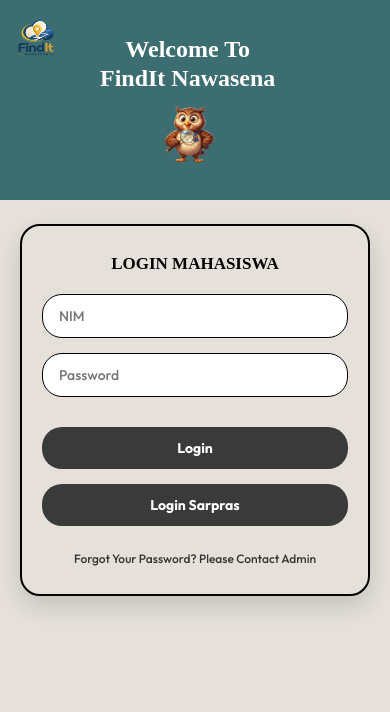
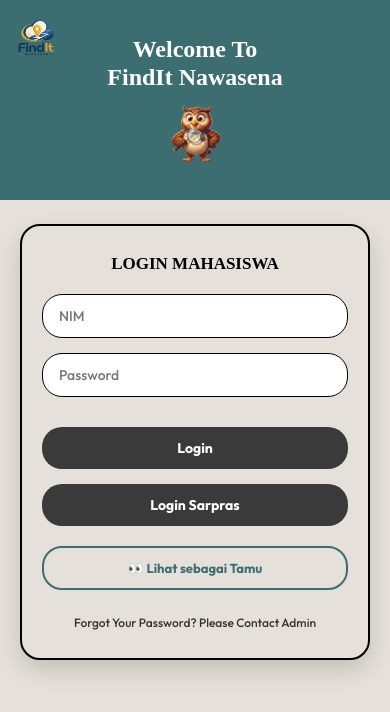
Before and after one commit to gracellapuspitaa/FindIt-app, a website: page login.html in a window 390 px wide. Drawn offline with Linux system fonts and the light colour scheme; some packages are replaced by stand-ins of ours; a script that the page names is missing.

Commit message:
update guest login

```diff
--- a/login.html
+++ b/login.html
@@ -30,6 +30,39 @@ z-index:2;
 font-family:'Playfair Display', serif;
 font-size:48px;
 margin:0;
+}
+
+/* Tombol tamu */
+.btn-guest {
+    background: transparent !important;
+    border: 2px solid #3C6E71 !important;
+    color: #3C6E71 !important;
+    margin-top: 5px;
+    font-size: 13px;
+}
+.btn-guest:hover {
+    background: #eff6f6 !important;
+    transform: scale(1.02);
+}
+
+/* Fix mobile */
+@media (max-width: 600px) {
+    .welcome-content {
+        position: relative;
+        top: auto;
+        left: auto;
+        transform: none;
+        display: flex;
+        flex-direction: column;
+        align-items: center;
+        justify-content: center;
+        width: 100%;
+        height: 100%;
+    }
+    .welcome-title {
+        font-size: 26px;
+        text-align: center;
+    }
 }
 
 </style>
@@ -120,6 +153,11 @@ onclick="window.location.href='login_sarpras.html'">
 Login Sarpras
 </button>
 
+<!-- Tombol masuk sebagai tamu -->
+<button type="button" class="btn-login btn-guest" onclick="masukSebagaiTamu()">
+    👀 Lihat sebagai Tamu
+</button>
+
 <div class="forgot-password">
 Forgot Your Password? Please Contact Admin
 </div>
@@ -134,6 +172,7 @@ Forgot Your Password? Please Contact Admin
 </div>
 
 <script>
+// ── LOGIN MAHASISWA ──
 document.getElementById("loginForm").addEventListener("submit", async function(e) {
 e.preventDefault();
 
@@ -153,6 +192,7 @@ if (result.success) {
 localStorage.setItem("userLoggedIn", "true");
 localStorage.setItem("namaUser", result.user.nama_lengkap);
 localStorage.setItem("username", nim);
+localStorage.removeItem("isGuest"); // pastikan flag tamu dihapus saat login normal
 
 if(result.user.no_telp){
 localStorage.setItem("userPhone", result.user.no_telp);
@@ -178,6 +218,13 @@ text: result.message
 }
 
 });
+
+// ── MASUK SEBAGAI TAMU ──
+function masukSebagaiTamu() {
+    localStorage.clear();
+    localStorage.setItem("isGuest", "true");
+    window.location.href = "dashboard.html";
+}
 </script>
 
 </body>
```
Also changed, not shown: js/db-mhs.js (+29 -3 lines).
